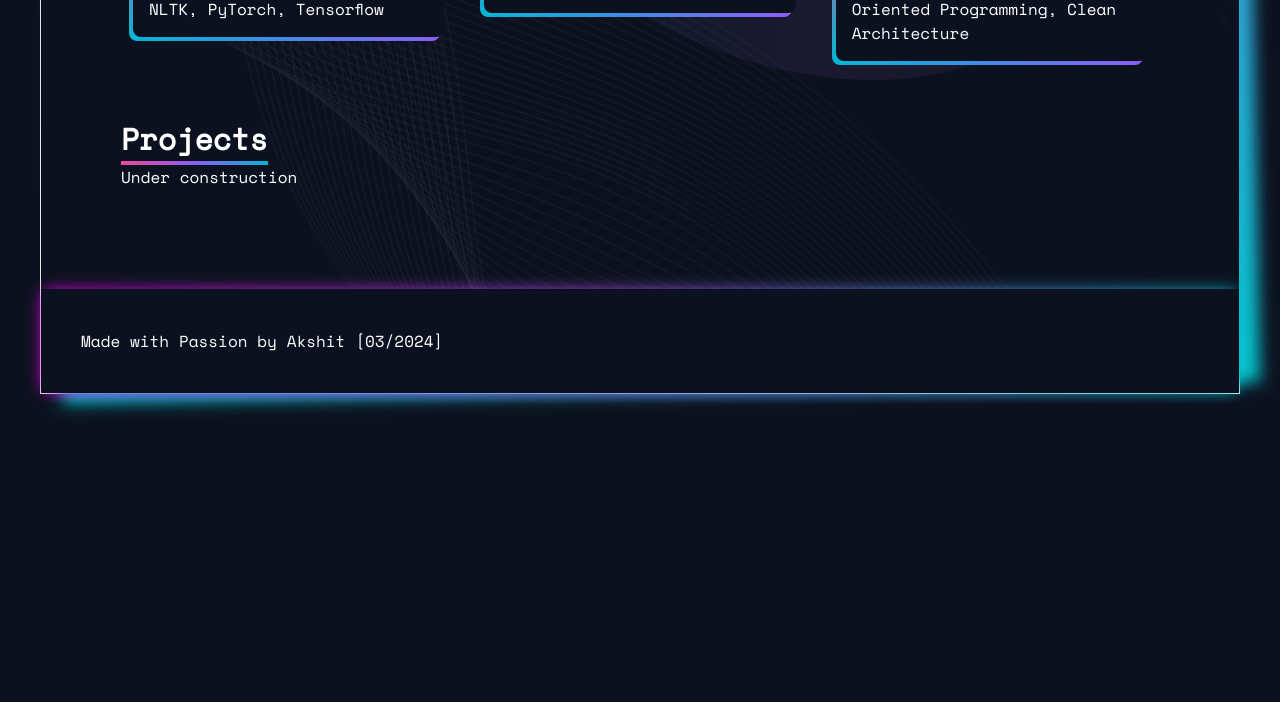
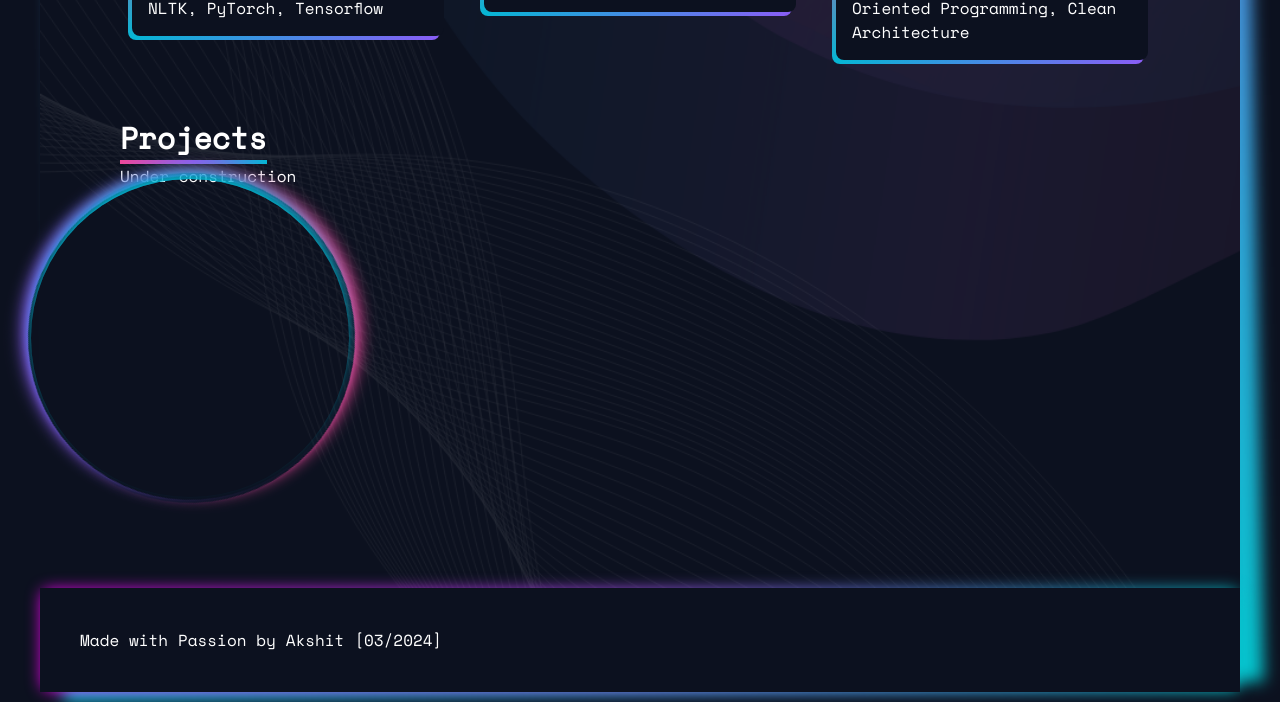
Before and after one commit to AkRypt/AkRypt.github.io, a website: page index.html in a window 1280 px wide. Shown: the part 2037-2739 px from the top of the page. Before the commit the page ends 2440 px from the top, so only its background shows below. Drawn offline with Linux system fonts and the light colour scheme.

Commit message:
Added neon circles

```diff
--- a/index.html
+++ b/index.html
@@ -70,7 +70,7 @@
 
 
     <!-- Main bg -->
-    <div class="relative mx-2 md:mx-10 border">
+    <div class="relative mx-2 md:mx-10">
         <!-- Gradient borders -->
         <div class="w-full absolute px-[2px] bg-gradient-to-b from-grad-start to-grad-end min-h-screen inset-0 blur animate-tilt"></div>
         <!-- Main Body -->
@@ -400,7 +400,11 @@
                 Under construction
             </div>
 
-
+                <div class="flex justify-center items-center w-[300px] h-[300px]  relative">
+                    <div class="w-[110%] h-[110%] shadow-lg shadow-pink-500 bg-transparent rounded-full absolute animate-spin_right"></div>
+                    <div class="w-[108%] h-[108%] shadow-lg shadow-violet-500 bg-transparent rounded-full absolute animate-spin_left"></div>
+                    <div class="w-[106%] h-[106%] shadow-lg shadow-cyan-500 bg-transparent rounded-full absolute animate-spin_right_fast"></div>
+                </div>
 
 
             <!-- Footer -->
```
